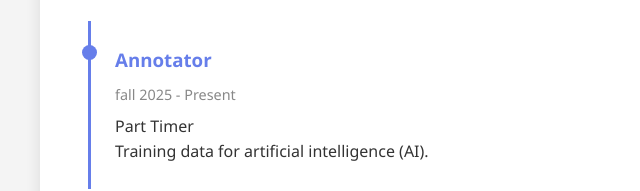
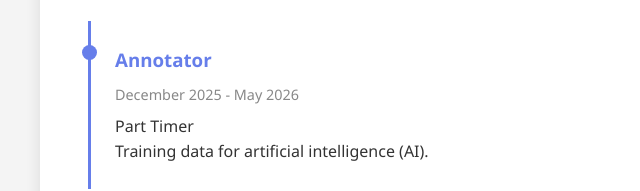
Before and after one commit to gabby-ai/Portfolio, a plain HTML site: page index.html in a window 1280 px wide. Shown: the part 1398-1589 px from the top of the page, 0-640 px from the left. Drawn offline with Linux system fonts and the light colour scheme.

Commit message:
Initial commit

```diff
--- a/index.html
+++ b/index.html
@@ -61,7 +61,7 @@
         <h2>Experience</h2>
         <div class="timeline-item">
             <h3>Annotator</h3>
-            <div class="date">fall 2025 - Present</div>
+            <div class="date">December 2025 - May 2026</div>
             <p>Part Timer</p>
             <p>Training data for artificial intelligence (AI).</p>
         </div>
```
